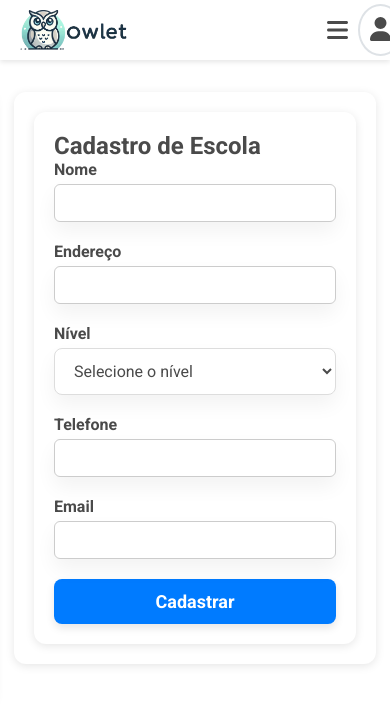
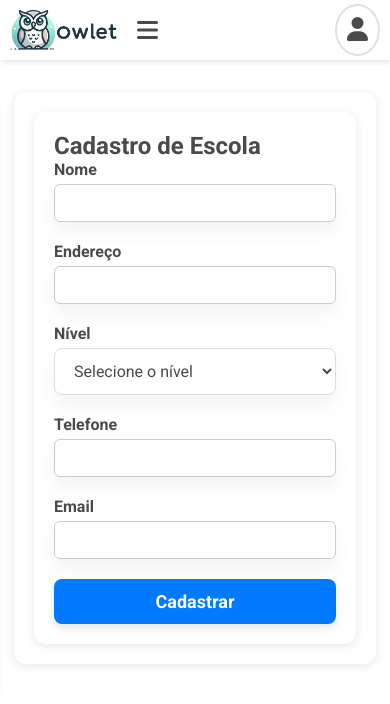
Before and after one commit to guilhermeamatos/GerirEscolaFront, a React (Create React App) app in the folder gerirescola/: page /register-school in a window 390 px wide. Shown: the top 704 px of the page. Built offline with nearby package versions, Linux system fonts and the light colour scheme.

Commit message:
heder design ajusted for solve disappearing icon problem

```diff
--- a/gerirescola/src/styles/Header.css
+++ b/gerirescola/src/styles/Header.css
@@ -40,3 +40,22 @@
   cursor: pointer;
   color: #4a4a4a;
 }
+
+/* Adiciona responsividade */
+@media (max-width: 768px) {
+  .header {
+    padding: 10px;
+  }
+
+  .header-left {
+    gap: 20px; /* Reduz o espaço entre os elementos no header */
+  }
+
+  .header-right {
+    gap: 10px; /* Reduz o espaço entre os ícones */
+  }
+
+  .icon {
+    font-size: 18px; /* Diminui o tamanho dos ícones em telas menores */
+  }
+}
```
